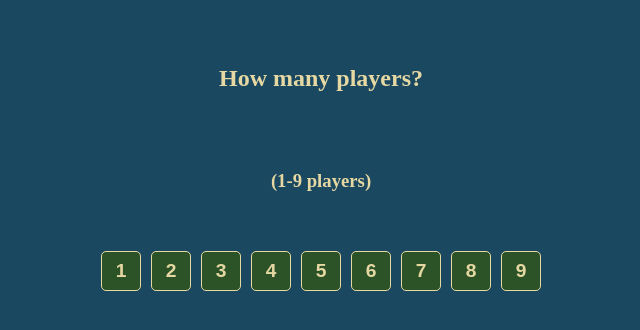
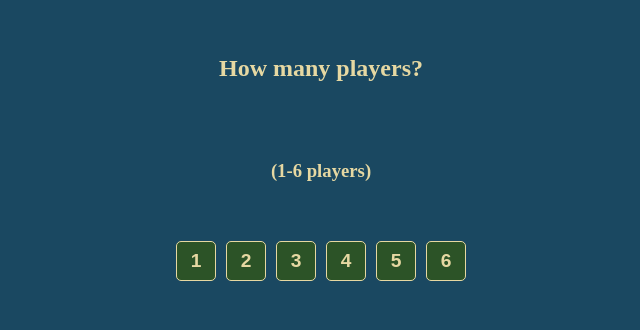
Before and after one commit to anjaliruth/cardCounter, a React (Create React App) app: page / in a window 1280 px wide. Shown: the part 232-562 px from the top of the page, without its empty margins (319-959 px from the left). Built offline with nearby package versions, Linux system fonts and the light colour scheme.

Commit message:
tidied playersection style

```diff
--- a/src/App.css
+++ b/src/App.css
@@ -1,66 +1,65 @@
 .App {
   text-align: center;
 }
-@import url('https://fonts.googleapis.com/css2?family=Cinzel+Decorative:wght@400;700;900&display=swap');
+@import url("https://fonts.googleapis.com/css2?family=Cinzel+Decorative:wght@400;700;900&display=swap");
 
 body {
-  font-family: 'Cinzel Decorative', serif;
+  font-family: "Cinzel Decorative", serif;
 }
 
-
-.displayArea{
+.displayArea {
   display: flex;
   flex-direction: column;
   justify-content: center;
   align-items: center;
   height: 100vh;
-  background-color: #1A4861
+  background-color: #1a4861;
 }
 
-.playArea{
+.playArea {
   display: flex;
   flex-direction: row;
   justify-content: center;
   align-items: center;
-background-color: #2C5327;
+  background-color: #2c5327;
   border-radius: 2px;
-  height: 60vh;
-  min-width:80vh;
+  min-height: 60vh;
+  min-width: 80vh;
 }
 
-.playerSection{
+.playerSection {
   display: flex;
   flex-direction: row;
 }
 
-
-.noPlayer{
+.noPlayer {
   display: flex;
   justify-content: center;
 }
 
-.noPlayerButtonBox{
+.noPlayerButtonBox {
   display: flex;
   flex-direction: row;
   gap: 10px;
 }
-.noPlayerButton{
-color: #E6D8A2;
+.noPlayerButton {
+  color: #e6d8a2;
   font-weight: bold;
   font-size: larger;
-background-color: #2C5327;
-border: 1.5px solid #E6D8A2;
+  background-color: #2c5327;
+  border: 1.5px solid #e6d8a2;
   text-align: center;
   border-radius: 5px;
   min-width: 40px;
   min-height: 40px;
 }
 
-.noPlayerHeading, .noPlayerSubheading{
+.noPlayerHeading,
+.noPlayerSubheading {
   margin: none;
-  color: #E6D8A2;
+  color: #e6d8a2;
 }
-.infoSection{
+.infoSection {
   display: flex;
   flex-direction: column;
   justify-content: center;
@@ -69,36 +68,36 @@ min-height: 40px;
   gap: 20px;
   padding: 20px;
 }
-.blank{
+.blank {
   display: flex;
   flex-direction: column;
   justify-content: center;
   gap: 40px;
 }
 
-
-.startButtonBox{
+.startButtonBox {
   display: flex;
   justify-content: center;
   /* background-color: antiquewhite; */
 }
-.startButton{
-  background-color: #E6D8A2;
-  border: 3px solid #2C5327;
-  color:#2C5327;
+.startButton {
+  background-color: #e6d8a2;
+  border: 3px solid #2c5327;
+  color: #2c5327;
   font-weight: bold;
-  font-size:20px;
+  font-size: 20px;
   min-width: 100px;
   padding: 10px 20px;
   border-radius: 5px;
 }
 
-.playerSection{
+.playerSection {
   display: flex;
-  flex-direction: row;
+  flex-direction: column;
   align-items: center;
   margin: 20px;
-  background-color: darkblue;
+  /* background-color: darkblue; */
+  box-shadow: 20px;
 }
 
 .Card {
@@ -108,9 +107,27 @@ min-height: 40px;
   transition: 0.3s;
   width: 100px;
   height: 150px;
-
 }
 
-.cardCount{
-  background-color: blue;
+.cardCountBox {
+  display: flex;
+  flex-direction: column;
+  justify-content: center;
+  margin: 0 auto;
 }
+.cardCountButton {
+  background-color: #e6d8a2;
+  color: #2c5327;
+  min-width: 80px;
+  border: 3px solid #2c5327;
+  border-radius: 5px;
+  min-width: 80px;
+  font-size: 20px;
+}
+
+.cardCount {
+  background-color:#2c5327;
+  color:  #e6d8a2;
+
+  font-weight: bold;
+}
--- a/src/Shoe.jsx
+++ b/src/Shoe.jsx
@@ -227,7 +227,7 @@ export default function Shoe() {
     setPosition(0);
     setPlaying(true);
   }
-  let playerAmount = [1, 2, 3, 4, 5, 6, 7, 8, 9];
+  let playerAmount = [1, 2, 3, 4, 5, 6];
 
   return (
     <div className="displayArea">
@@ -236,7 +236,7 @@ export default function Shoe() {
           {!playing && (
             <div className="blank">
               <h2 className="noPlayerHeading">How many players?</h2>
-              <h3 className="noPlayerSubheading">(1-9 players)</h3>
+              <h3 className="noPlayerSubheading">(1-6 players)</h3>
               <div className="noPlayerButtonBox">
                 {playerAmount.map((number) => (
                   <button
@@ -251,13 +251,16 @@ export default function Shoe() {
               </div>
               {!playing && players ? (
                 <div className="startButtonBox">
-                    <button onClick={startGame} className="startButton"> Start Round</button>
+                  <button onClick={startGame} className="startButton">
+                    {" "}
+                    Start Round
+                  </button>
                 </div>
               ) : null}
             </div>
           )}
         </div>
-        { hands.length > 0 ?
+        {hands.length > 0 ? (
           <div className="playArea">
             {hands.map((hand, playerIndex) => (
               <div className="playerSection">
@@ -275,13 +278,17 @@ export default function Shoe() {
                   )}
               </div>
             ))}
-          </div> : null
-        }
+          </div>
+        ) : null}
         {allowReset && <button onClick={startGame}>Replay</button>}
-        {playing && (
-          <button onClick={allowShowingCardCount}>Show Card Count</button>
-        )}
-        {showCardCount && <h1 className="cardCount">{runningCount}</h1>}
+        <div className="cardCountBox">
+          {playing && (
+            <button  className="cardCountButton" onClick={allowShowingCardCount} >
+              {showCardCount ? "Hide Card Count" : "Show Card Count"}
+            </button>
+          )}
+          {showCardCount && <h1 className="cardCount">{runningCount}</h1>}
+        </div>
       </div>
     </div>
   );
```
Lines whose indentation alone changed are shown as unchanged.
